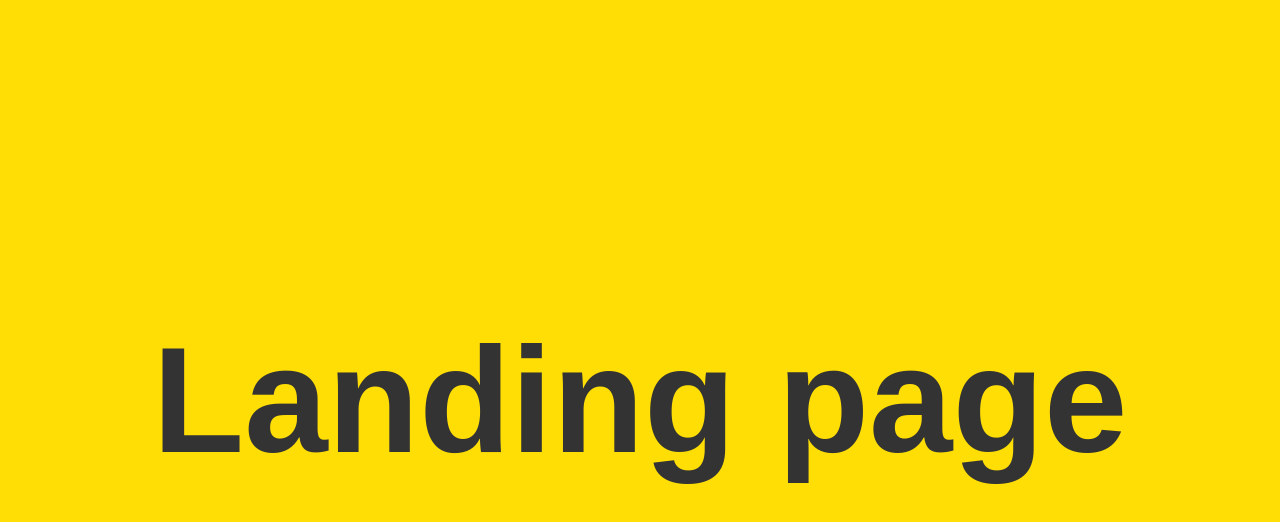
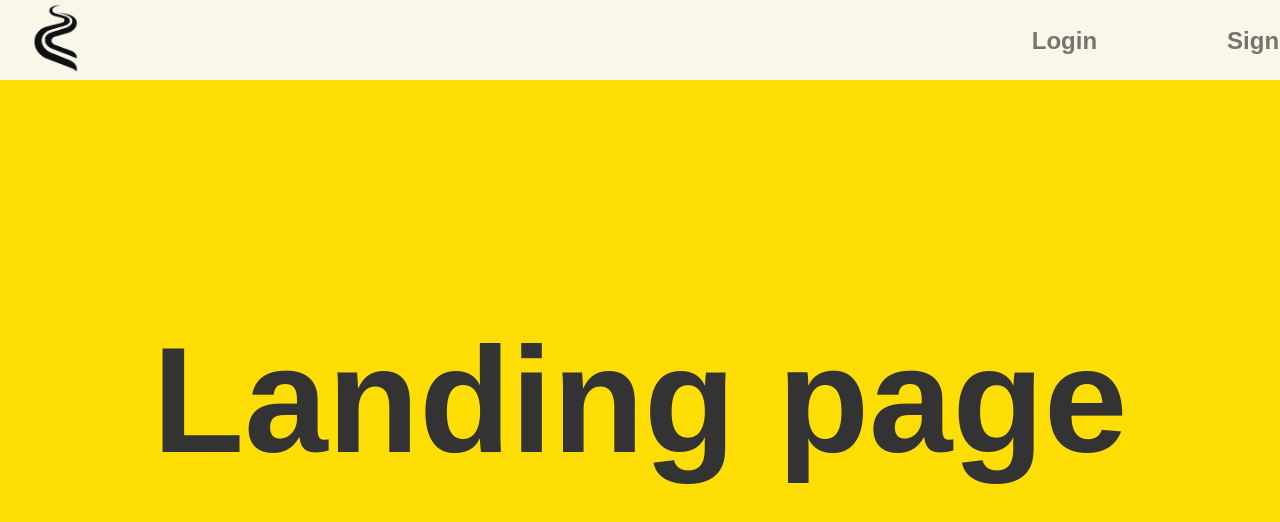
Before and after one commit to leeeeffff/DevSocHackthon, a React (Vite) app: page / in a window 1280 px wide. Shown: the top 522 px of the page. Built offline with nearby package versions, Linux system fonts and the light colour scheme.

Commit message:
added some sht

```diff
--- a/src/App.jsx
+++ b/src/App.jsx
@@ -1,11 +1,13 @@
 import React from 'react'
 import { BrowserRouter as Router, Routes, Route } from 'react-router-dom'
 import Landingpage from './pages/Landingpage';
+import Navbar from './components/Navbar';
 
 const App = () => {
   return (
     <div className='App'>
       <Router>
+        <Navbar />
         <Routes>
           <Route path="/" exact Component={ Landingpage } />
         </Routes>
--- /dev/null
+++ b/src/components/Navbar.jsx
@@ -0,0 +1,20 @@
+import React, { useState } from 'react';
+import '../style/Navbar.css';
+import Logo from "../assests/logo/logo1.png";
+import { Link } from 'react-router-dom';
+
+const Navbar = () => {
+  return (
+    <div className='navbar'>
+      <div className='leftSide'>
+        <img src={Logo} alt="Logo" />
+      </div>
+      <div className='rightSide'>
+        <Link to="/login" className='Login'>Login</Link>
+        <Link to="/signup" className='Signup'>Sign up</Link>
+      </div>
+    </div>
+  )
+}
+
+export default Navbar
--- /dev/null
+++ b/src/style/Navbar.css
@@ -0,0 +1,46 @@
+.navbar {
+    display: flex;
+    justify-content: space-between;
+    align-items: center;
+    padding: 10px 30px;
+    background-color: #F9F7EA;
+    height: 60px;
+    width: 100%;
+    position: fixed;
+    top: 0;
+    z-index: 1000;
+    font-family: 'BemirsDemo', sans-serif;
+  }
+
+  .leftSide img {
+    height: 70px;
+  }
+
+  .rightSide {
+    display: flex;
+    align-items: center;
+    gap: 130px;
+    position: absolute;
+    left:77%;
+    top:27px;
+  }
+
+  .Login {
+    text-decoration: none;
+    color: #75756e;
+    font-size: 24px;
+    font-weight: bold;
+    transition: color 0.5s ease;
+  }
+
+  .Signup {
+    text-decoration: none;
+    color: #75756e;
+    font-size: 24px;
+    font-weight: bold;
+    transition: color 0.5s ease;
+  }
+
+  .rightSide a:hover {
+    color: #000000;
+  }
```
Also changed, not shown: src/assests/logo/logo1.png (added), 1 other file (tests, documents, lock files or other folders).
